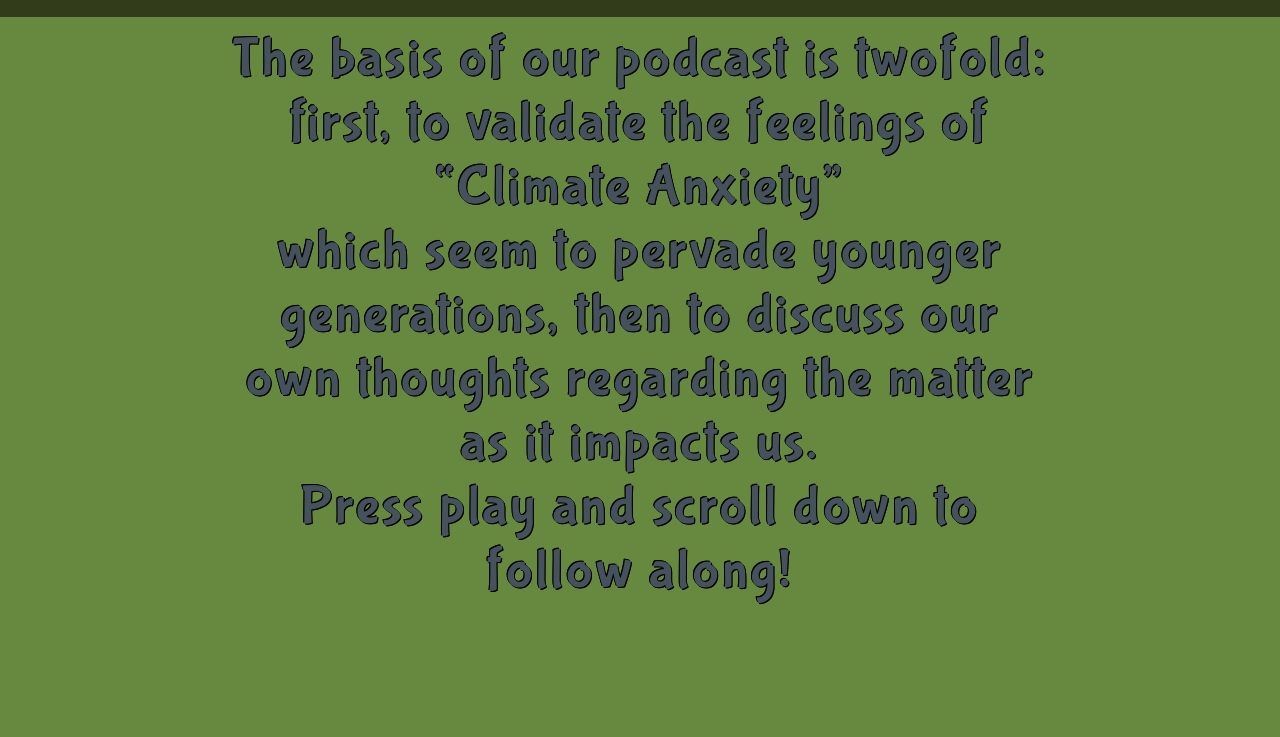
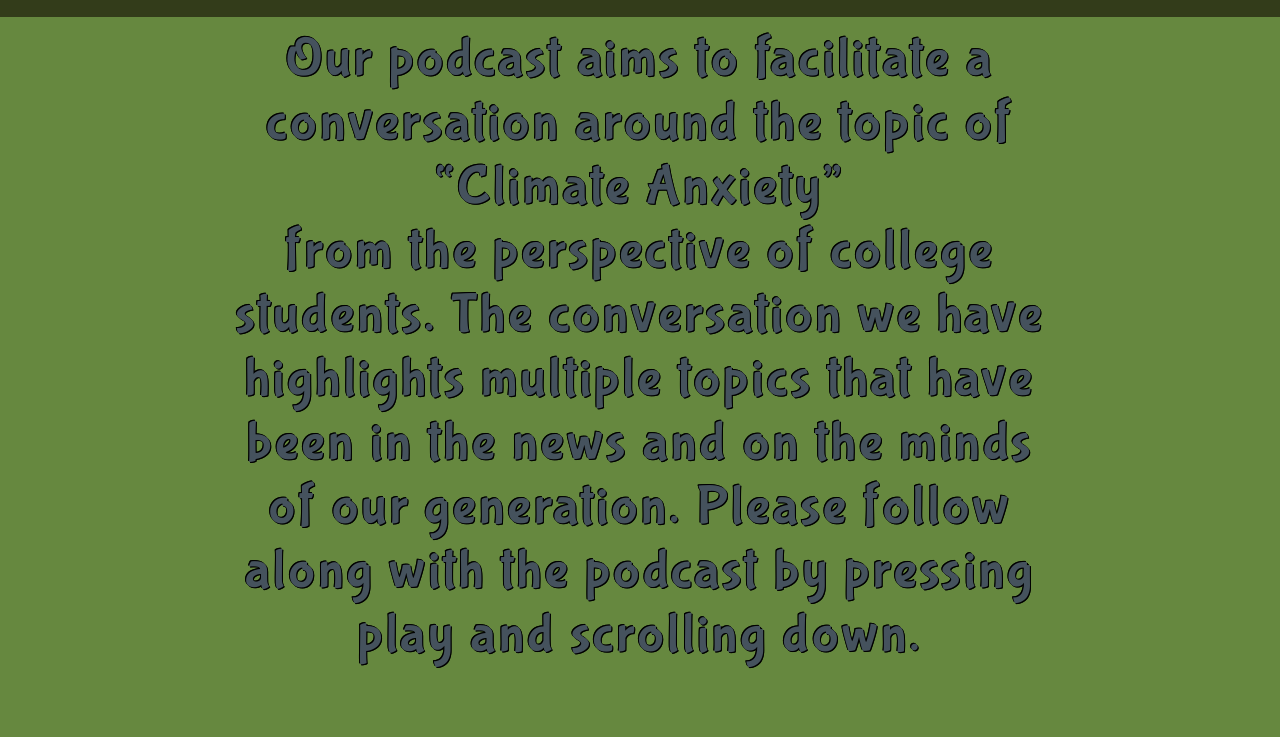
Before and after one commit to mattcohen1326/whatsthepoint, a plain HTML site: page index.html in a window 1280 px wide. Shown: the part 63-800 px from the top of the page. Drawn offline with Linux system fonts and the light colour scheme.

Commit message:
final website

```diff
--- a/index.html
+++ b/index.html
@@ -26,7 +26,7 @@
         <div class="page-container">
             <div class="grid-container">
                 <p>
-                    The basis of our podcast is twofold: first, to validate the feelings of <br /><q>Climate Anxiety</q><br /> which seem to pervade younger generations, then to discuss our own thoughts regarding the matter as it impacts us.<br />Press play and scroll down to follow along!
+                    Our podcast aims to facilitate a conversation around the topic of <br /><q>Climate Anxiety</q><br /> from the perspective of college students.  The conversation we have highlights multiple topics that have been in the news and on the minds of our generation. Please follow along with the podcast by pressing play and scrolling down.
                 </p>
             </div>
             <div class="grid-container">
```
